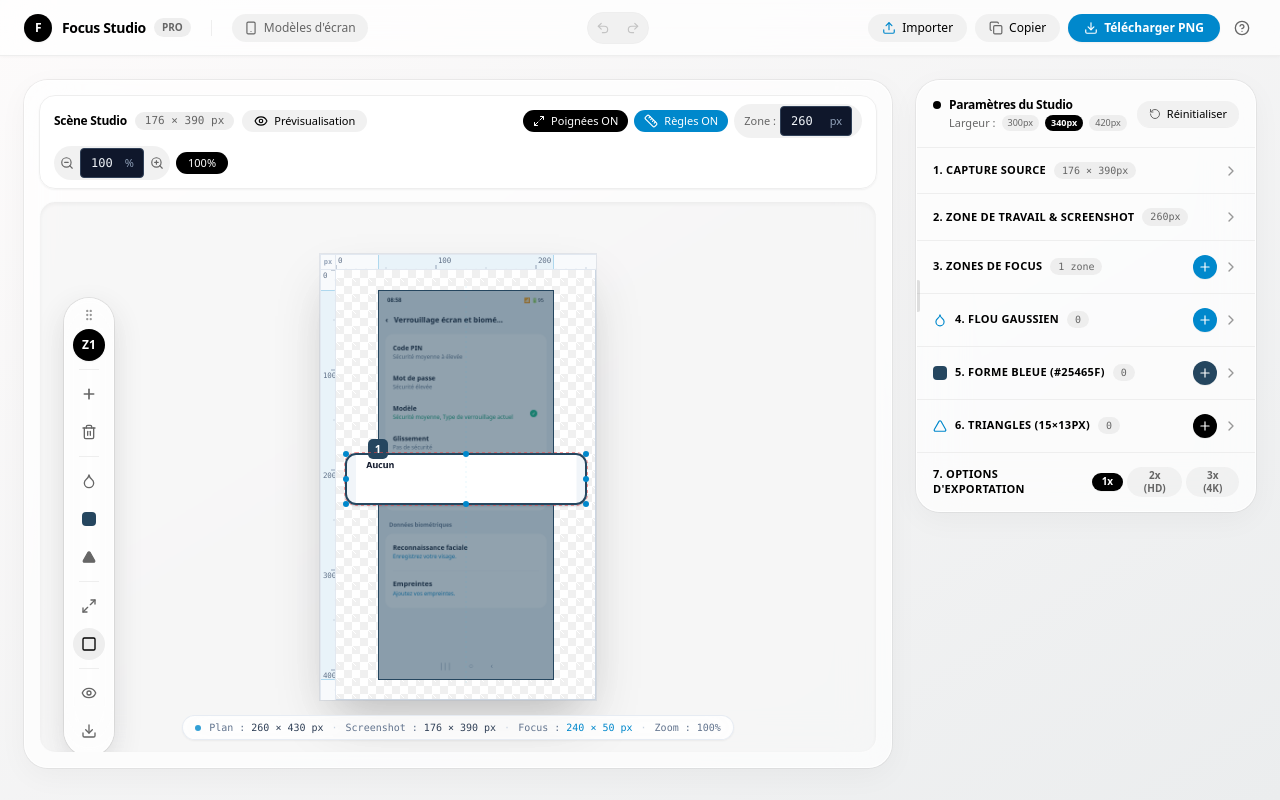
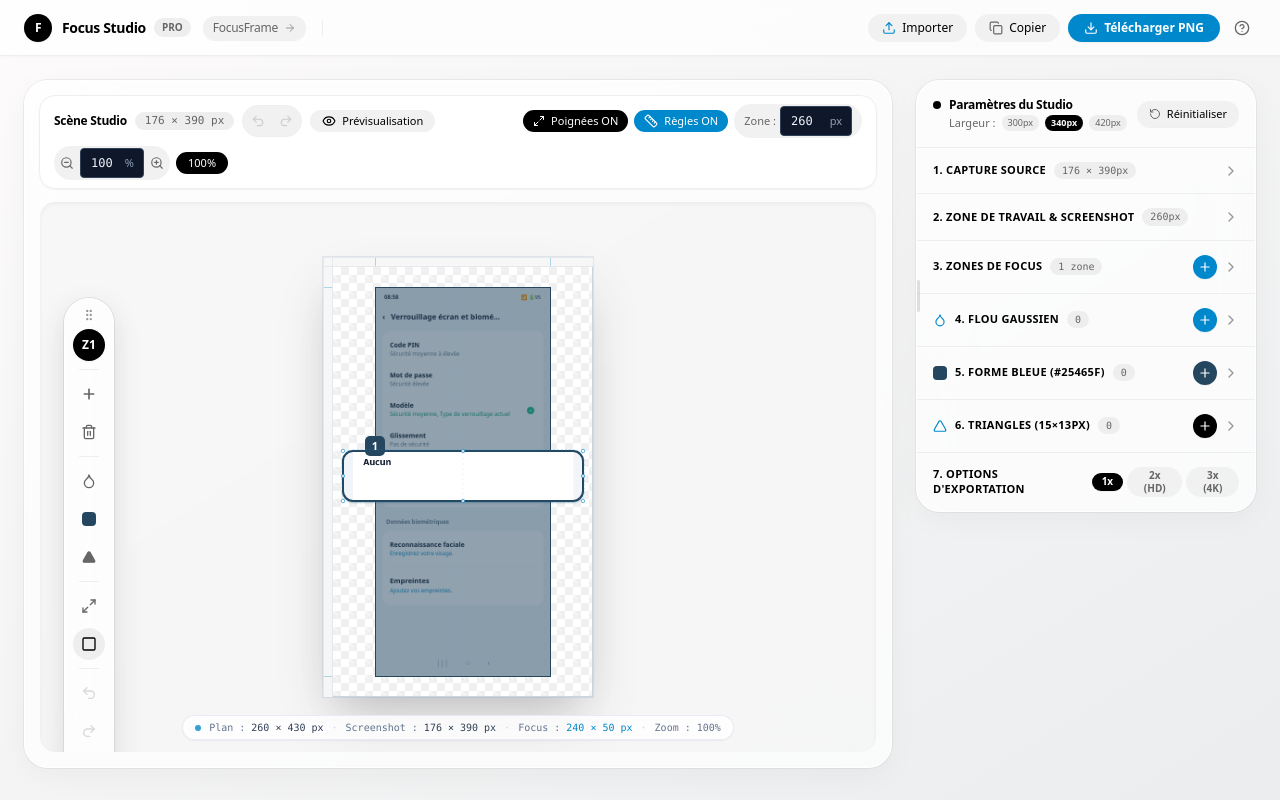
Before and after one commit to samtaff/FocusStudio, a React (Vite) app: page / in a window 1280 px wide. Built offline with nearby package versions, Linux system fonts and the light colour scheme.

Commit message:
refactor(ui): relocate undo/redo controls
Move undo/redo controls to the workspace toolbars and refine visual styling of focus selection handles.

```diff
--- a/src/App.tsx
+++ b/src/App.tsx
@@ -890,11 +890,6 @@ export default function App() {
       {/* Top Header */}
       <Header
         onImportFile={handleImportFile}
-        onSelectSample={handleSelectSample}
-        onUndo={handleUndo}
-        onRedo={handleRedo}
-        canUndo={historyIndex > 0}
-        canRedo={historyIndex < history.length - 1}
         onExportPng={handleExportPng}
         onCopyClipboard={handleCopyClipboard}
         isExporting={isExporting}
@@ -953,6 +948,10 @@ export default function App() {
           userGuides={userGuides}
           onAddGuideH={handleAddGuideH}
           onAddGuideV={handleAddGuideV}
+          onUndo={handleUndo}
+          onRedo={handleRedo}
+          canUndo={historyIndex > 0}
+          canRedo={historyIndex < history.length - 1}
           onImportClick={() => {
             const el = document.getElementById('header-import-button');
             el?.click();
@@ -991,6 +990,10 @@ export default function App() {
           onAddTriangle={() => handleAddTriangle()}
           onUpdateTriangle={handleUpdateTriangle}
           onDeleteTriangle={handleDeleteTriangle}
+          onUndo={handleUndo}
+          onRedo={handleRedo}
+          canUndo={historyIndex > 0}
+          canRedo={historyIndex < history.length - 1}
           onResetToDefaults={handleResetToDefaults}
           onExportPng={handleExportPng}
           onCopyClipboard={handleCopyClipboard}
--- a/src/components/CanvasWorkspace.tsx
+++ b/src/components/CanvasWorkspace.tsx
@@ -79,6 +79,11 @@ interface CanvasWorkspaceProps {
   onAddGuideH: () => void;
   onAddGuideV: () => void;
   onImportClick: () => void;
+  // History
+  onUndo?: () => void;
+  onRedo?: () => void;
+  canUndo?: boolean;
+  canRedo?: boolean;
 }
 
 export const CanvasWorkspace: React.FC<CanvasWorkspaceProps> = ({
@@ -130,6 +135,10 @@ export const CanvasWorkspace: React.FC<CanvasWorkspaceProps> = ({
   onAddGuideH,
   onAddGuideV,
   onImportClick,
+  onUndo,
+  onRedo,
+  canUndo = false,
+  canRedo = false,
 }) => {
   const containerRef = useRef<HTMLDivElement>(null);
   const canvasRef = useRef<HTMLCanvasElement>(null);
@@ -934,6 +943,10 @@ export const CanvasWorkspace: React.FC<CanvasWorkspaceProps> = ({
         hasSelectedFocus={!!selectedFocusId}
         isPreviewMode={isPreviewMode}
         onTogglePreview={onTogglePreview}
+        onUndo={onUndo}
+        onRedo={onRedo}
+        canUndo={canUndo}
+        canRedo={canRedo}
       />
 
       {/* Main Canvas Viewport Area */}
@@ -988,6 +1001,10 @@ export const CanvasWorkspace: React.FC<CanvasWorkspaceProps> = ({
             onDeleteFocusWithId={(id) => onDeleteFocus?.(id)}
             isPreviewMode={isPreviewMode}
             onTogglePreview={onTogglePreview}
+            onUndo={onUndo}
+            onRedo={onRedo}
+            canUndo={canUndo}
+            canRedo={canRedo}
           />
         )}
 
@@ -1005,11 +1022,9 @@ export const CanvasWorkspace: React.FC<CanvasWorkspaceProps> = ({
               {/* Top Ruler Row */}
               <div className="flex items-stretch">
                 <div
-                  className="w-4 h-4 bg-[#f8fafc] border-t border-l border-r border-b border-[#e2e8f0] flex items-center justify-center text-[7px] font-mono text-[#94a3b8] font-bold select-none shrink-0"
-                  title="Règles (pixels)"
-                >
-                  px
-                </div>
+                  className="w-2.5 h-2.5 bg-transparent border-t border-l border-r border-b border-slate-300/40 select-none shrink-0"
+                  title="Règles discrètes"
+                />
                 <TopRuler
                   width={bounds.canvasWidth}
                   bgX={bounds.bgX}
--- a/src/components/ExternalRulers.tsx
+++ b/src/components/ExternalRulers.tsx
@@ -15,86 +15,32 @@ export const TopRuler: React.FC<TopRulerProps> = ({
   cursorX,
   onAddGuideH,
 }) => {
-  // Ultra-sleek minimalist ruler: 16px high, subtle markings every 10px, 50px, 100px
-  const ticks: React.ReactNode[] = [];
-  const maxVal = Math.ceil(width);
-
-  for (let x = 0; x <= maxVal; x += 10) {
-    const isMajor = x % 100 === 0;
-    const isMedium = !isMajor && x % 50 === 0;
-    const tickHeight = isMajor ? 6 : isMedium ? 4 : 2.5;
-    const y1 = 16 - tickHeight;
-
-    ticks.push(
-      <line
-        key={`tick-top-${x}`}
-        x1={x}
-        y1={y1}
-        x2={x}
-        y2={16}
-        stroke={isMajor ? '#94a3b8' : isMedium ? '#cbd5e1' : '#e2e8f0'}
-        strokeWidth={1}
-      />
-    );
-
-    if (isMajor && x + 24 <= maxVal) {
-      ticks.push(
-        <text
-          key={`text-top-${x}`}
-          x={x + 2}
-          y={8}
-          fontSize={7.5}
-          fontFamily="ui-monospace, SFMono-Regular, Menlo, Monaco, Consolas, monospace"
-          fill="#64748b"
-          letterSpacing="-0.02em"
-          className="select-none pointer-events-none font-medium"
-        >
-          {x}
-        </text>
-      );
-    }
-  }
-
   return (
     <div
       onClick={onAddGuideH}
       title="Règle horizontale (cliquer pour ajouter un repère horizontal)"
-      className="relative h-4 bg-[#f8fafc] border-b border-t border-[#e2e8f0] cursor-row-resize select-none overflow-hidden"
+      className="relative h-2.5 bg-transparent border-t border-b border-slate-300/40 cursor-row-resize select-none overflow-hidden"
       style={{ width: `${width}px` }}
     >
-      {/* Screenshot Zone Highlight - soft minimalist tint */}
+      {/* Screenshot Zone subtle marker line */}
       {bgX !== undefined && bgWidth !== undefined && (
         <div
-          className="absolute top-0 bottom-0 bg-[#0088cc]/6 border-l border-r border-[#0088cc]/25 pointer-events-none transition-opacity"
+          className="absolute top-0 bottom-0 border-l border-r border-[#0088cc]/30 pointer-events-none"
           style={{
             left: `${bgX}px`,
             width: `${bgWidth}px`,
           }}
-          title="Emplacement de la capture écran"
+          title="Zone capture écran"
         />
       )}
 
-      {/* SVG Ticks and Numbers */}
-      <svg
-        width={width}
-        height={16}
-        className="block absolute top-0 left-0 pointer-events-none"
-      >
-        {ticks}
-
       {/* Cursor Hairline indicator */}
       {cursorX !== null && cursorX !== undefined && cursorX >= 0 && cursorX <= width && (
-          <line
-            x1={cursorX}
-            y1={0}
-            x2={cursorX}
-            y2={16}
-            stroke="#0088cc"
-            strokeWidth={1.2}
-            strokeOpacity={0.9}
+        <div
+          className="absolute top-0 bottom-0 w-px bg-[#0088cc] pointer-events-none"
+          style={{ left: `${cursorX}px` }}
         />
       )}
-      </svg>
     </div>
   );
 };
@@ -114,85 +60,32 @@ export const LeftRuler: React.FC<LeftRulerProps> = ({
   cursorY,
   onAddGuideV,
 }) => {
-  const ticks: React.ReactNode[] = [];
-  const maxVal = Math.ceil(height);
-
-  for (let y = 0; y <= maxVal; y += 10) {
-    const isMajor = y % 100 === 0;
-    const isMedium = !isMajor && y % 50 === 0;
-    const tickWidth = isMajor ? 6 : isMedium ? 4 : 2.5;
-    const x1 = 16 - tickWidth;
-
-    ticks.push(
-      <line
-        key={`tick-left-${y}`}
-        x1={x1}
-        y1={y}
-        x2={16}
-        y2={y}
-        stroke={isMajor ? '#94a3b8' : isMedium ? '#cbd5e1' : '#e2e8f0'}
-        strokeWidth={1}
-      />
-    );
-
-    if (isMajor && y + 14 <= maxVal) {
-      ticks.push(
-        <text
-          key={`text-left-${y}`}
-          x={2}
-          y={y + 7.5}
-          fontSize={7.5}
-          fontFamily="ui-monospace, SFMono-Regular, Menlo, Monaco, Consolas, monospace"
-          fill="#64748b"
-          letterSpacing="-0.02em"
-          className="select-none pointer-events-none font-medium"
-        >
-          {y}
-        </text>
-      );
-    }
-  }
-
   return (
     <div
       onClick={onAddGuideV}
       title="Règle verticale (cliquer pour ajouter un repère vertical)"
-      className="relative w-4 bg-[#f8fafc] border-r border-l border-[#e2e8f0] cursor-col-resize select-none overflow-hidden"
+      className="relative w-2.5 bg-transparent border-l border-r border-slate-300/40 cursor-col-resize select-none overflow-hidden"
       style={{ height: `${height}px` }}
     >
-      {/* Screenshot Zone Highlight */}
+      {/* Screenshot Zone subtle marker line */}
       {bgY !== undefined && bgHeight !== undefined && (
         <div
-          className="absolute left-0 right-0 bg-[#0088cc]/6 border-t border-b border-[#0088cc]/25 pointer-events-none transition-opacity"
+          className="absolute left-0 right-0 border-t border-b border-[#0088cc]/30 pointer-events-none"
           style={{
             top: `${bgY}px`,
             height: `${bgHeight}px`,
           }}
-          title="Emplacement de la capture écran"
+          title="Zone capture écran"
         />
       )}
 
-      {/* SVG Ticks and Numbers */}
-      <svg
-        width={16}
-        height={height}
-        className="block absolute top-0 left-0 pointer-events-none"
-      >
-        {ticks}
-
       {/* Cursor Hairline indicator */}
       {cursorY !== null && cursorY !== undefined && cursorY >= 0 && cursorY <= height && (
-          <line
-            x1={0}
-            y1={cursorY}
-            x2={16}
-            y2={cursorY}
-            stroke="#0088cc"
-            strokeWidth={1.2}
-            strokeOpacity={0.9}
+        <div
+          className="absolute left-0 right-0 h-px bg-[#0088cc] pointer-events-none"
+          style={{ top: `${cursorY}px` }}
         />
       )}
-      </svg>
     </div>
   );
 };
--- a/src/components/Header.tsx
+++ b/src/components/Header.tsx
@@ -2,24 +2,16 @@ import React, { useRef } from 'react';
 import {
   Download,
   Upload,
-  Undo2,
-  Redo2,
   Copy,
   HelpCircle,
   Check,
-  Smartphone,
   Layers,
-  Sparkles
+  Sparkles,
+  ArrowRight
 } from 'lucide-react';
-import { SAMPLE_PRESETS } from '../utils/sampleImages';
 
 interface HeaderProps {
   onImportFile: (file: File) => void;
-  onSelectSample: (presetId: string) => void;
-  onUndo: () => void;
-  onRedo: () => void;
-  canUndo: boolean;
-  canRedo: boolean;
   onExportPng: () => void;
   onCopyClipboard: () => void;
   isExporting: boolean;
@@ -30,11 +22,6 @@ interface HeaderProps {
 
 export const Header: React.FC<HeaderProps> = ({
   onImportFile,
-  onSelectSample,
-  onUndo,
-  onRedo,
-  canUndo,
-  canRedo,
   onExportPng,
   onCopyClipboard,
   isExporting,
@@ -70,72 +57,29 @@ export const Header: React.FC<HeaderProps> = ({
           </div>
         </div>
 
-        <div className="h-4 w-px bg-[#eeeeee] mx-2 hidden md:block" />
+        {/* Bouton de switch vers FocusFrame (même onglet) */}
+        <a
+          id="btn-switch-focusframe"
+          href="https://focusframe-eight.vercel.app/"
+          target="_self"
+          onClick={(e) => {
+            // Naviguer sur le même onglet, y compris si l'application est dans une iframe
+            e.preventDefault();
+            try {
+              window.top ? (window.top.location.href = 'https://focusframe-eight.vercel.app/') : (window.location.href = 'https://focusframe-eight.vercel.app/');
+            } catch {
+              window.location.href = 'https://focusframe-eight.vercel.app/';
+            }
+          }}
+          className="flex items-center gap-1.5 px-2.5 py-1 rounded-full text-xs font-medium bg-[#eeeeee]/80 hover:bg-[#000000] text-[#666666] hover:text-white transition-all shadow-2xs group cursor-pointer"
+          title="Basculer vers FocusFrame (même onglet)"
+        >
+          <span className="tracking-tight">FocusFrame</span>
+          <ArrowRight className="w-3 h-3 text-[#979797] group-hover:text-white group-hover:translate-x-0.5 transition-all" />
+        </a>
 
-        {/* Preset Selector Dropdown */}
-        <div className="hidden sm:flex items-center gap-1.5">
-          <div className="relative group">
-            <button
-              id="header-sample-button"
-              className="flex items-center gap-1.5 px-3 py-1.5 rounded-full text-xs font-medium text-[#666666] hover:text-[#000000] bg-[#eeeeee]/80 hover:bg-[#eeeeee] transition-all"
-              title="Charger un exemple de capture d'écran"
-            >
-              <Smartphone className="w-3.5 h-3.5 text-[#666666]" />
-              <span>Modèles d'écran</span>
-            </button>
-
-            <div className="absolute top-full left-0 mt-2 w-64 bg-white/95 backdrop-blur-xl border border-[#eeeeee] rounded-2xl shadow-xl py-2 hidden group-hover:block z-50 ring-1 ring-[#979797]/15">
-              <div className="px-3.5 py-1 text-[10px] font-bold text-[#979797] uppercase tracking-wider">
-                Exemples prêts à l'emploi
-              </div>
-              {SAMPLE_PRESETS.map((preset) => (
-                <button
-                  key={preset.id}
-                  onClick={() => onSelectSample(preset.id)}
-                  className="w-full px-3.5 py-2 text-left hover:bg-[#eeeeee]/60 flex flex-col transition-colors"
-                >
-                  <span className="text-xs font-semibold text-[#000000]">
-                    {preset.name}
-                  </span>
-                  <span className="text-[10px] text-[#666666] truncate">
-                    {preset.description}
-                  </span>
-                </button>
-              ))}
-            </div>
-          </div>
-        </div>
-      </div>
-
-      {/* Center Controls: Undo / Redo */}
-      <div className="flex items-center gap-1 bg-[#eeeeee]/80 p-0.5 rounded-full border border-[#eeeeee]">
-        <button
-          id="btn-undo"
-          onClick={onUndo}
-          disabled={!canUndo}
-          className={`p-1.5 rounded-full transition-all ${
-            canUndo
-              ? 'text-[#000000] hover:bg-white shadow-2xs'
-              : 'text-[#979797] cursor-not-allowed opacity-50'
-          }`}
-          title="Annuler (Ctrl+Z)"
-        >
-          <Undo2 className="w-3.5 h-3.5" />
-        </button>
-
-        <button
-          id="btn-redo"
-          onClick={onRedo}
-          disabled={!canRedo}
-          className={`p-1.5 rounded-full transition-all ${
-            canRedo
-              ? 'text-[#000000] hover:bg-white shadow-2xs'
-              : 'text-[#979797] cursor-not-allowed opacity-50'
-          }`}
-          title="Rétablir (Ctrl+Y ou Ctrl+Shift+Z)"
-        >
-          <Redo2 className="w-3.5 h-3.5" />
-        </button>
+        {/* Center / Brand divider */}
+        <div className="h-4 w-px bg-[#eeeeee] mx-1 hidden md:block" />
       </div>
 
       {/* Right Controls: Import, Copy, Export */}
--- a/src/components/StudioSettingsPanel.tsx
+++ b/src/components/StudioSettingsPanel.tsx
@@ -66,6 +66,10 @@ interface StudioSettingsPanelProps {
   onUpdateTriangle?: (id: string, updated: Partial<TriangleShape>) => void;
   onDeleteTriangle?: (id: string) => void;
   // Actions
+  onUndo?: () => void;
+  onRedo?: () => void;
+  canUndo?: boolean;
+  canRedo?: boolean;
   onResetToDefaults: () => void;
   onExportPng: () => void;
   onCopyClipboard: () => void;
@@ -110,6 +114,10 @@ export const StudioSettingsPanel: React.FC<StudioSettingsPanelProps> = ({
   onAddTriangle,
   onUpdateTriangle,
   onDeleteTriangle,
+  onUndo,
+  onRedo,
+  canUndo = false,
+  canRedo = false,
   onResetToDefaults,
   onExportPng,
   onCopyClipboard,
--- a/src/components/TopSceneBar.tsx
+++ b/src/components/TopSceneBar.tsx
@@ -8,7 +8,9 @@ import {
   Plus,
   Trash2,
   Droplet,
-  Square
+  Square,
+  Undo2,
+  Redo2
 } from 'lucide-react';
 import { GlobalStyleSettings } from '../types';
 import { NumericInput } from './NumericInput';
@@ -31,6 +33,11 @@ interface TopSceneBarProps {
   // Preview Mode
   isPreviewMode: boolean;
   onTogglePreview: () => void;
+  // Undo / Redo
+  onUndo?: () => void;
+  onRedo?: () => void;
+  canUndo?: boolean;
+  canRedo?: boolean;
 }
 
 export const TopSceneBar: React.FC<TopSceneBarProps> = ({
@@ -49,12 +56,16 @@ export const TopSceneBar: React.FC<TopSceneBarProps> = ({
   hasSelectedFocus,
   isPreviewMode,
   onTogglePreview,
+  onUndo,
+  onRedo,
+  canUndo = false,
+  canRedo = false,
 }) => {
   const { showRulers, showHandles, previewHD } = globalStyles;
 
   return (
     <div className="w-full bg-white/70 backdrop-blur-xl border border-[#eeeeee] rounded-2xl px-3.5 py-2 flex flex-wrap items-center justify-between gap-2 shadow-xs text-xs select-none">
-      {/* Left: Title + Dimensions Badge */}
+      {/* Left: Title + Dimensions Badge + Undo/Redo Pills */}
       <div className="flex items-center gap-2">
         <span className="font-semibold text-[#000000] tracking-tight text-xs">
           Scène Studio
@@ -62,6 +73,39 @@ export const TopSceneBar: React.FC<TopSceneBarProps> = ({
         <span className="px-2.5 py-0.5 rounded-full bg-[#eeeeee] text-[#666666] font-mono text-[11px] font-medium">
           {screenWidth} × {screenHeight} px
         </span>
+
+        {/* Undo / Redo Pills */}
+        {(onUndo || onRedo) && (
+          <div className="flex items-center gap-0.5 bg-[#eeeeee]/80 p-0.5 rounded-full border border-[#eeeeee]">
+            <button
+              id="btn-scene-undo"
+              onClick={onUndo}
+              disabled={!canUndo}
+              className={`p-1.5 rounded-full transition-all ${
+                canUndo
+                  ? 'text-[#000000] hover:bg-white shadow-2xs'
+                  : 'text-[#979797] cursor-not-allowed opacity-40'
+              }`}
+              title="Annuler (Ctrl+Z)"
+            >
+              <Undo2 className="w-3.5 h-3.5" />
+            </button>
+
+            <button
+              id="btn-scene-redo"
+              onClick={onRedo}
+              disabled={!canRedo}
+              className={`p-1.5 rounded-full transition-all ${
+                canRedo
+                  ? 'text-[#000000] hover:bg-white shadow-2xs'
+                  : 'text-[#979797] cursor-not-allowed opacity-40'
+              }`}
+              title="Rétablir (Ctrl+Y ou Ctrl+Shift+Z)"
+            >
+              <Redo2 className="w-3.5 h-3.5" />
+            </button>
+          </div>
+        )}
 
         {/* Bouton Prévisualisation mis en valeur */}
         <button
--- a/src/components/VerticalToolPalette.tsx
+++ b/src/components/VerticalToolPalette.tsx
@@ -9,7 +9,9 @@ import {
   Droplet,
   GripVertical,
   Triangle,
-  RotateCcw
+  RotateCcw,
+  Undo2,
+  Redo2
 } from 'lucide-react';
 import { FocusZone } from '../types';
 
@@ -42,6 +44,11 @@ interface VerticalToolPaletteProps {
   onDeleteFocusWithId?: (id: string) => void;
   isPreviewMode?: boolean;
   onTogglePreview?: () => void;
+  // Undo / Redo
+  onUndo?: () => void;
+  onRedo?: () => void;
+  canUndo?: boolean;
+  canRedo?: boolean;
 }
 
 export const VerticalToolPalette: React.FC<VerticalToolPaletteProps> = ({
@@ -68,6 +75,10 @@ export const VerticalToolPalette: React.FC<VerticalToolPaletteProps> = ({
   onDeleteFocusWithId,
   isPreviewMode,
   onTogglePreview,
+  onUndo,
+  onRedo,
+  canUndo = false,
+  canRedo = false,
 }) => {
   const [showZonesMenu, setShowZonesMenu] = useState(false);
   // Draggable position with local storage memory
@@ -421,6 +432,40 @@ export const VerticalToolPalette: React.FC<VerticalToolPaletteProps> = ({
         <Square className="w-4 h-4" />
       </button>
 
+      {/* Boutons Annuler / Rétablir */}
+      {(onUndo || onRedo) && (
+        <>
+          <div className="w-5 h-px bg-[#eeeeee] my-0.5" />
+          <button
+            id="tool-undo"
+            onClick={onUndo}
+            disabled={!canUndo}
+            className={`w-8 h-8 rounded-full flex items-center justify-center transition-all ${
+              canUndo
+                ? 'text-[#666666] hover:text-[#000000] hover:bg-[#eeeeee]'
+                : 'text-[#979797] opacity-35 cursor-not-allowed'
+            }`}
+            title="Annuler l'action précédente (Ctrl+Z)"
+          >
+            <Undo2 className="w-4 h-4" />
+          </button>
+
+          <button
+            id="tool-redo"
+            onClick={onRedo}
+            disabled={!canRedo}
+            className={`w-8 h-8 rounded-full flex items-center justify-center transition-all ${
+              canRedo
+                ? 'text-[#666666] hover:text-[#000000] hover:bg-[#eeeeee]'
+                : 'text-[#979797] opacity-35 cursor-not-allowed'
+            }`}
+            title="Rétablir l'action annulée (Ctrl+Y ou Ctrl+Shift+Z)"
+          >
+            <Redo2 className="w-4 h-4" />
+          </button>
+        </>
+      )}
+
       <div className="w-5 h-px bg-[#eeeeee] my-0.5" />
 
       {/* Bouton Prévisualisation */}
```
Also changed, not shown: src/utils/canvasRenderer.ts (+20 -11 lines). Lines whose indentation alone changed are shown as unchanged.
